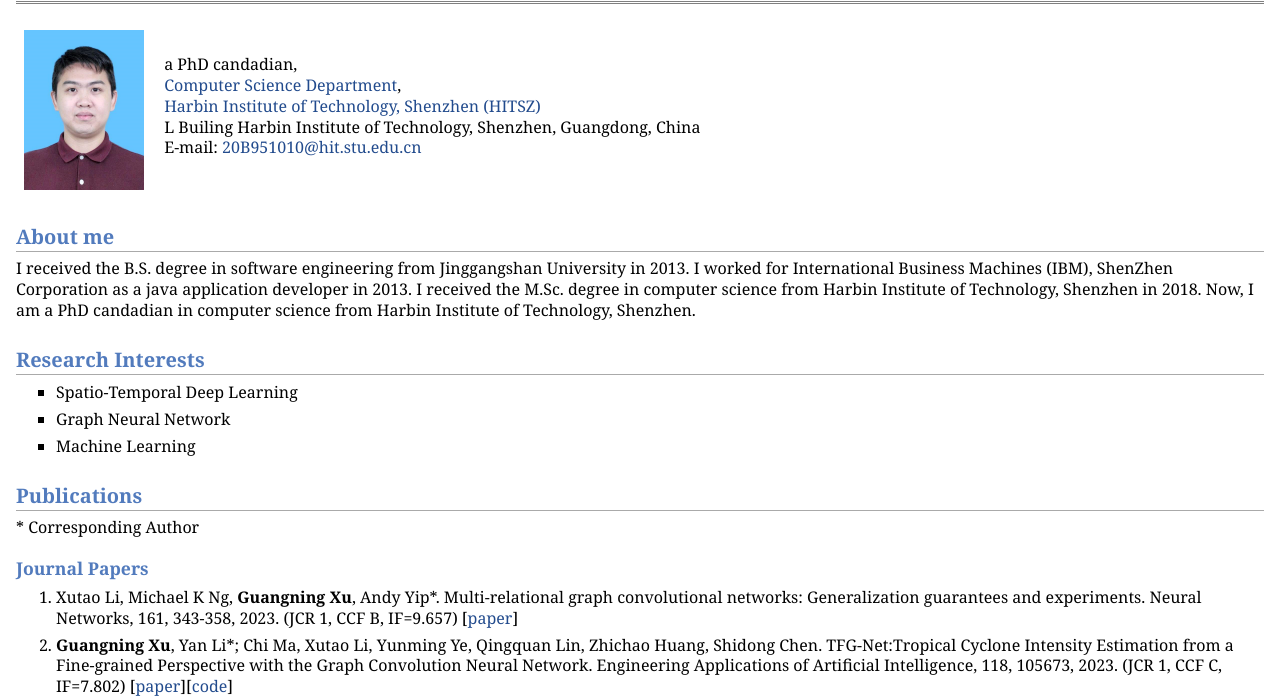
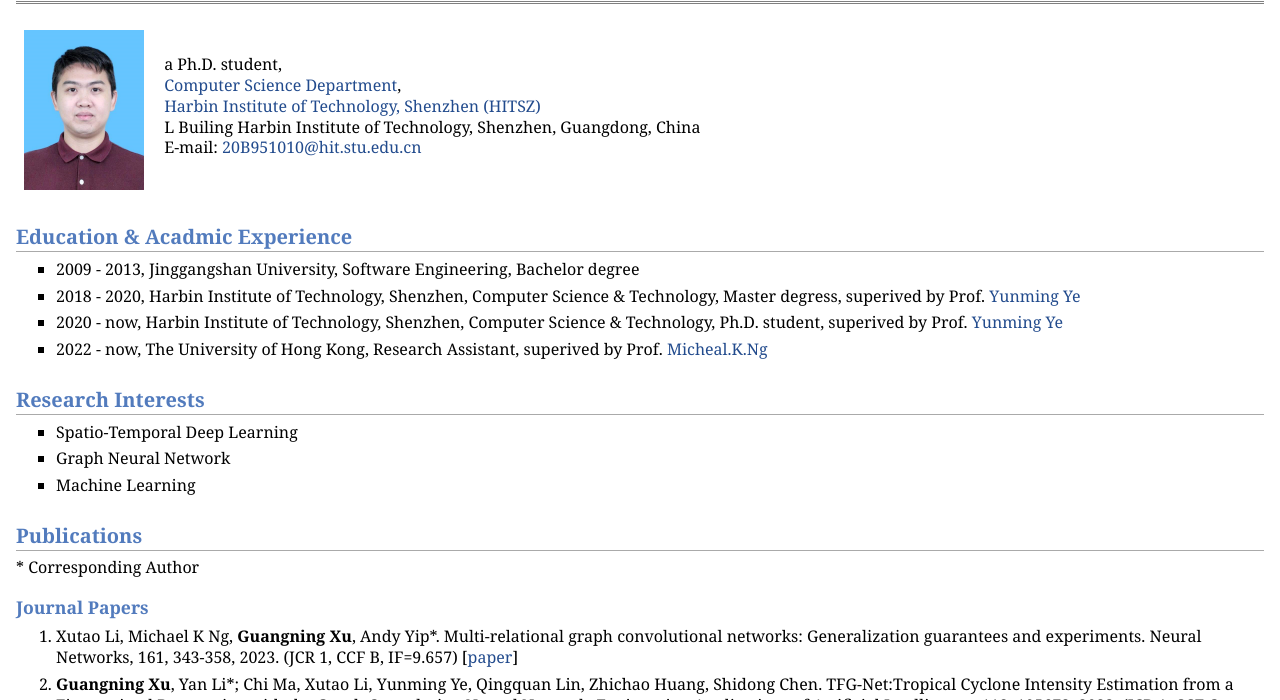
Before and after one commit to xuguangning1218/xuguangning1218.github.io, a plain HTML site: page index.html in a window 1280 px wide. Shown: the part 46-746 px from the top of the page. Drawn offline with Linux system fonts and the light colour scheme.

Commit message:
update experience

```diff
--- a/index.html
+++ b/index.html
@@ -14,43 +14,43 @@
 <h1>Guangning Xu
 </h1>
 <div id="subtitle">
-
 </div>
 </div>
 <table class="imgtable"><tr><td>
 <img src="photos/xuguangning.png" alt="alt text" width="120px" height="160px" />&nbsp;</td>
-<td align="left"><p>a PhD candadian,<br /> <a href="http://cs.hitsz.edu.cn/" target=&ldquo;blank&rdquo;>Computer Science Department</a>, <br /><a href="http://www.hitsz.edu.cn/index.html" target=&ldquo;blank&rdquo;>Harbin Institute of Technology, Shenzhen (HITSZ)</a><br />
-
+<td align="left"><p>a Ph.D. student,<br /> <a href="http://cs.hitsz.edu.cn/" target=&ldquo;blank&rdquo;>Computer Science Department</a>, <br /><a href="http://www.hitsz.edu.cn/index.html" target=&ldquo;blank&rdquo;>Harbin Institute of Technology, Shenzhen (HITSZ)</a><br />
 L Builing
 Harbin Institute of Technology, Shenzhen, Guangdong, China <br />
-
 E-mail: <a href="mailto:20B951010@hit.stu.edu.cn" target=&ldquo;blank&rdquo;>20B951010@hit.stu.edu.cn</a> <br />
+</p>
+</td></tr></table>
+<h2>Education & Acadmic Experience
+</h2>
+<ul>
+<li><p>2009 - 2013, Jinggangshan University, Software Engineering, Bachelor degree
+</p>
+</li>
+<li><p>2018 - 2020, Harbin Institute of Technology, Shenzhen, Computer Science & Technology, Master degress, superived by Prof. <a href="http://faculty.hitsz.edu.cn/yeyunming" target=&ldquo;blank&rdquo;>Yunming Ye</a>
+</p>
+</li>
+<li><p>2020 - now, Harbin Institute of Technology, Shenzhen, Computer Science & Technology, Ph.D. student, superived by Prof. <a href="http://faculty.hitsz.edu.cn/yeyunming" target=&ldquo;blank&rdquo;>Yunming Ye</a>
+</p>
+</li>
+<li><p>2022 - now, The University of Hong Kong, Research Assistant, superived by Prof. <a href="https://hkumath.hku.hk/~mng/" target=&ldquo;blank&rdquo;>Micheal.K.Ng</a>
 
 </p>
-</td></tr></table>
-<h2>About me
-</h2>
-<p>I received the B.S. degree in software engineering from Jinggangshan University in 2013. I worked for International Business Machines (IBM), ShenZhen Corporation as a java application developer in 2013.
-
-I received the M.Sc. degree in computer science from Harbin Institute of Technology, Shenzhen in 2018. Now, I am a PhD candadian in computer science from Harbin Institute of Technology, Shenzhen.
-
-
-
-</p>
+</li>
+</ul>
 <h2>Research Interests
 </h2>
 <ul>
 <li><p>Spatio-Temporal Deep Learning
-
 </p>
 </li>
 <li><p>Graph Neural Network
-
 </p>
 </li>
 <li><p>Machine Learning
-
-
 
 </p>
 </li>
@@ -59,39 +59,29 @@ I received the M.Sc. degree in computer science from Harbin Institute of Technol
 </h2>
 <p>* Corresponding Author
 
-
-
 </p>
 <h3>Journal Papers
 </h3>
 <ol>
 <li><p>Xutao Li, Michael K Ng, <b>Guangning Xu</b>, Andy Yip*. Multi-relational graph convolutional networks: Generalization guarantees and experiments. Neural Networks, 161, 343-358, 2023. (JCR 1, CCF B, IF=9.657) [<a href="https://www.sciencedirect.com/science/article/pii/S0893608023000576" target=&ldquo;blank&rdquo;>paper</a>]
-
 </p>
 </li>
 <li><p><b>Guangning Xu</b>, Yan Li*; Chi Ma, Xutao Li, Yunming Ye, Qingquan Lin, Zhichao Huang, Shidong Chen. TFG-Net:Tropical Cyclone Intensity Estimation from a Fine-grained Perspective with the Graph Convolution Neural Network. Engineering Applications of Artificial Intelligence, 118, 105673, 2023. (JCR 1, CCF C, IF=7.802) [<a href="https://www.sciencedirect.com/science/article/pii/S0952197622006637" target=&ldquo;blank&rdquo;>paper</a>][<a href="https://github.com/xuguangning1218/TI_Estimation" target=&ldquo;blank&rdquo;>code</a>]
-
 </p>
 </li>
 <li><p><b>Guangning Xu</b>, Xutao Li, Shanshan Feng, Yunming Ye*, Zhihua Tu, Kenghong Lin, Zhichao Huang. LS-NTP: Unifying long- and short-range spatial correlations for near-surface temperature prediction. Neural Networks, 155, 242-257, 2022. (JCR 1, CCF B, IF=9.657) [<a href="https://www.sciencedirect.com/science/article/abs/pii/S0893608022002787" target=&ldquo;blank&rdquo;>paper</a>][<a href="https://github.com/xuguangning1218/LS_NTP" target=&ldquo;blank&rdquo;>code</a>]
-
 </p>
 </li>
 <li><p><b>Guangning Xu</b>, Xian Di*, Philippe Fournier-Viger, Xutao Li*, Yunming Ye, Xiuqing Hu. AM-ConvGRU: A Spatio-Temporal Model for Typhoon Path Prediction. Neural Computing and Applications, 34, 5905-5921, 2022. (JCR 2, CCF C, IF=5.102) [<a href="https://link.springer.com/article/10.1007/s00521-021-06724-x" target=&ldquo;blank&rdquo;>paper</a>][<a href="https://github.com/xuguangning1218/Typhoon_Path" target=&ldquo;blank&rdquo;>code</a>]
-
 </p>
 </li>
 <li><p><b>Guangning Xu</b>, Kenghong Lin, Xutao Li*, Yunming Ye*. SAF-Net: A Spatio-Temporal Deep Learning Method for Typhoon Intensity Prediction. Pattern Recognition Letters, 155, 121-127, 2022. (JCR 2, CCF C, IF=4.757) [<a href="https://www.sciencedirect.com/science/article/pii/S0167865521004037" target=&ldquo;blank&rdquo;>paper</a>][<a href="https://github.com/xuguangning1218/TI_Prediction" target=&ldquo;blank&rdquo;>code</a>]
-
 </p>
 </li>
 <li><p>Chuyao Luo, <b>Guangning Xu</b>, Xutao Li*, Yunming Ye*. The reconstitution predictive network for precipitation nowcasting. Neurocomputing, 507, 1-15, 2022. (JCR 2, CCF C, IF=5.779) [<a href="https://www.sciencedirect.com/science/article/abs/pii/S0925231222009195" target=&ldquo;blank&rdquo;>paper</a>][<a href="https://github.com/luochuyao/RST_LSTM" target=&ldquo;blank&rdquo;>code</a>]
-
 </p>
 </li>
 <li><p>Zhichao Huang, Xutao Li*, Yunming Ye*, Baoquan Zhang, <b>Guangning Xu</b>, Wensheng Gan. Multi-view knowledge graph fusion via knowledge-aware attentional graph neural network. Applied Intelligence. 2022. (JCR 2, CCF C, IF=5.086) [<a href="https://link.springer.com/article/10.1007/s10489-022-03667-1" target=&ldquo;blank&rdquo;>paper</a>]
-
-
 
 </p>
 </li>
@@ -100,16 +90,12 @@ I received the M.Sc. degree in computer science from Harbin Institute of Technol
 </h3>
 <ol>
 <li><p><b>Guangning Xu</b>, Jinyang Yang, Jinjin Guo, Zhichao Huang*, Bowen Zhang*. Int-GNN: a User Intention Aware Graph Neural Network for Session-Based Recommendation. 2023 IEEE International Conference on Acoustics, Speech and Signal Processing (ICASSP), 2023. (CCF B) [<a href="#" target=&ldquo;blank&rdquo;>paper</a>]
-
 </p>
 </li>
 <li><p>Bowen Zhang, Daijun Ding, <b>Guangning Xu</b>, Jinjin Guo, Zhichao Huang, Xu Huang. Twitter Stance Detection via Neural Production Systems. 2023 IEEE International Conference on Acoustics, Speech and Signal Processing (ICASSP), 2023. (CCF B) [<a href="#" target=&ldquo;blank&rdquo;>paper</a>]
-
 </p>
 </li>
 <li><p>Jinjin Guo, Zhichao Huang, <b>Guangning Xu</b>, Bowen Zhang, Chaoqun Duan. Knowledge-aware Few Shot Learning for Event Detection from Short Texts. 2023 IEEE International Conference on Acoustics, Speech and Signal Processing (ICASSP), 2023. (CCF B) [<a href="#" target=&ldquo;blank&rdquo;>paper</a>]
-
-
 
 </p>
 </li>
@@ -120,7 +106,6 @@ I received the M.Sc. degree in computer science from Harbin Institute of Technol
 </h3>
 <ul>
 <li><p>Reviewer of 2023 IEEE International Conference on Acoustics, Speech and Signal Processing (ICASSP).
-
 </p>
 </li>
 </ul>
```
